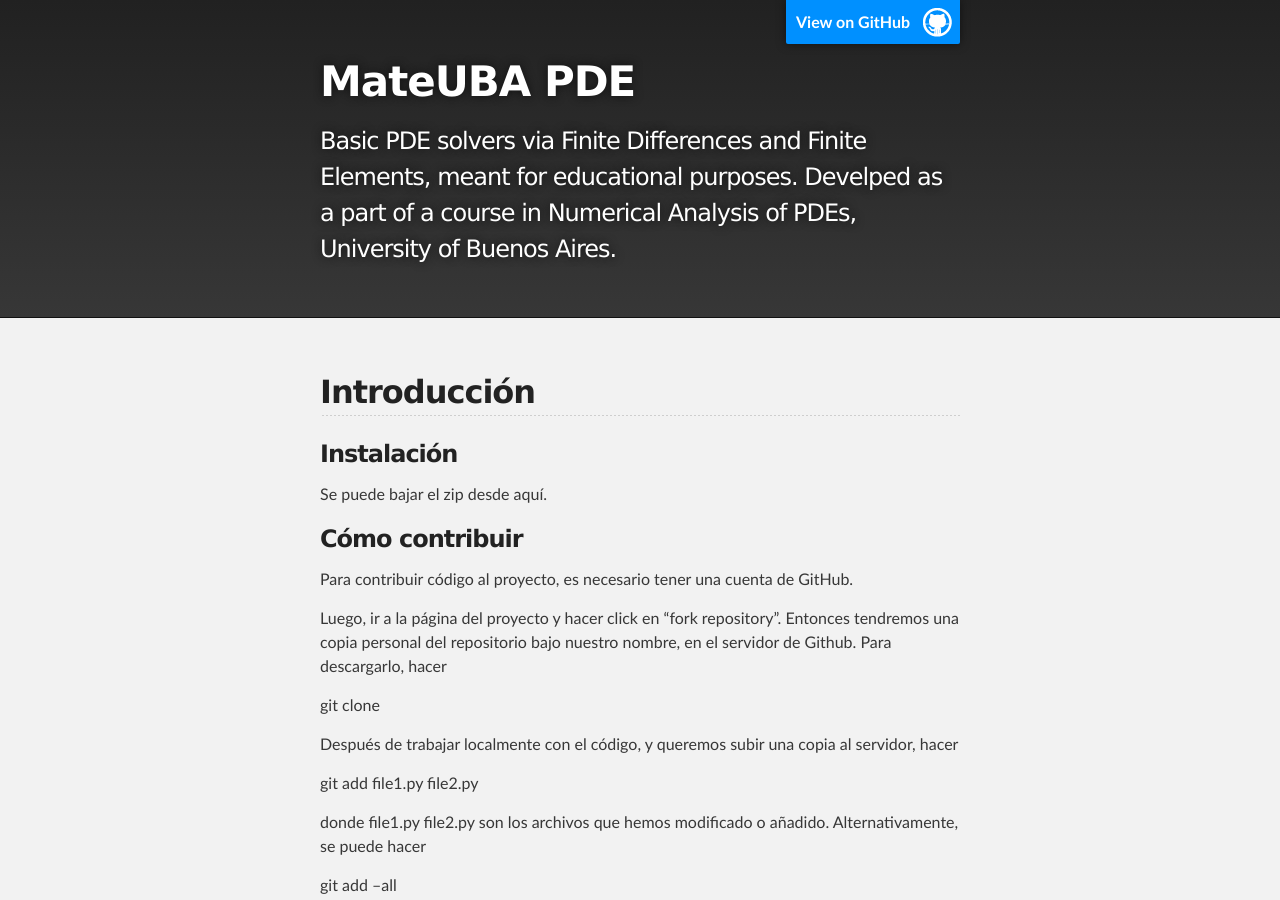
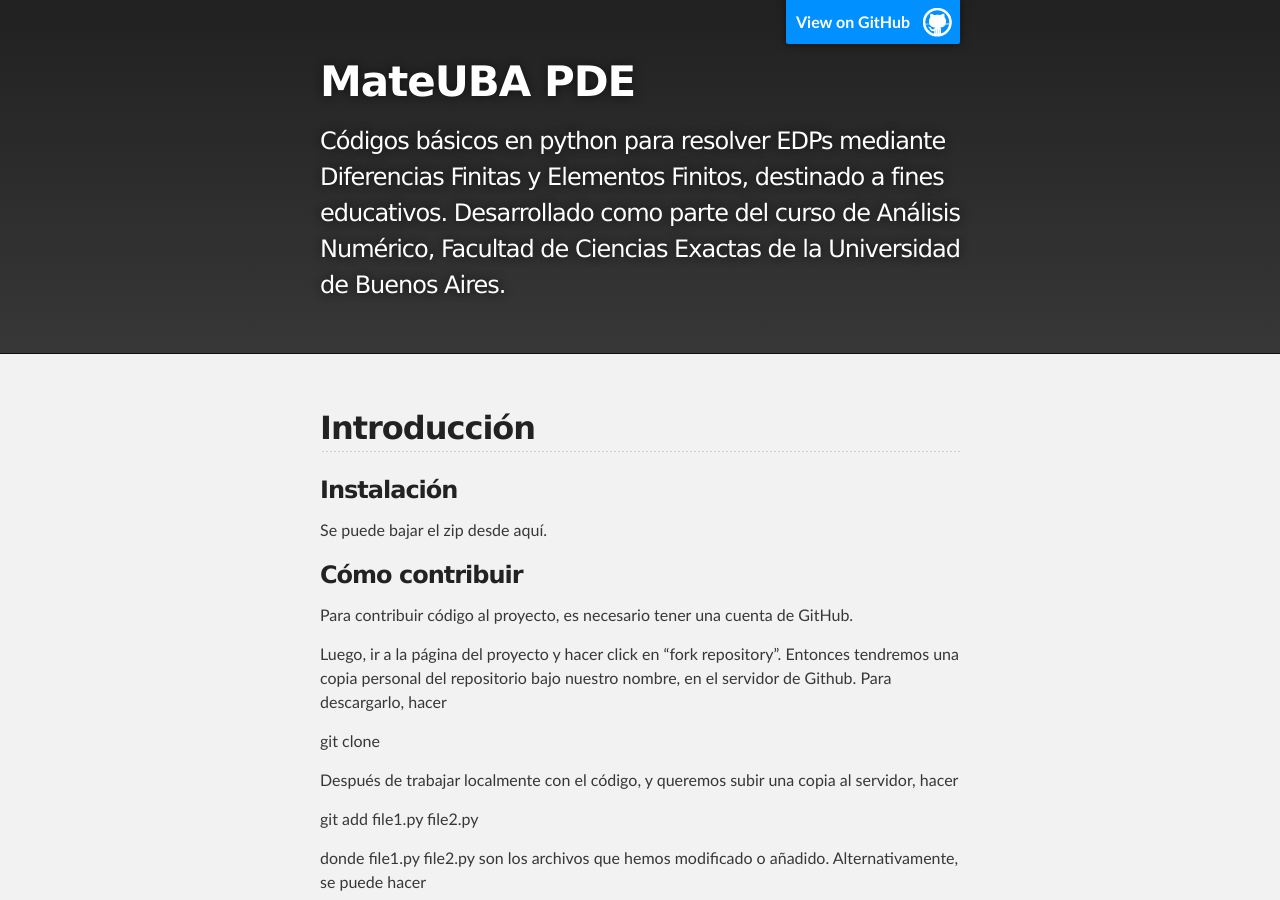
Before and after one commit to mascondosa/MateUBA_PDE, a Jekyll site: the page built from docs/index.md, in a window 1280 px wide and 900 px high. Built offline with Jekyll 4.4.1, drawn with Linux system fonts in a browser that asks for light colours; our own code applies the rules of GitHub Pages for plain Markdown files.

Commit message:
basic info

```diff
--- a/docs/_config.yml
+++ b/docs/_config.yml
@@ -3,10 +3,10 @@ author:
   name: Martín Maas
   email: martin.d.maas@gmail.com
 description: > # this means to ignore newlines until "show_excerpts:"
-  Basic PDE solvers via Finite Differences and Finite Elements,
-  meant for educational purposes. Develped as a part of a course in
-  Numerical Analysis of PDEs, University of Buenos Aires.
-
+  Códigos básicos en python para resolver EDPs mediante Diferencias Finitas
+  y Elementos Finitos, destinado a fines educativos. Desarrollado como parte
+  del curso de Análisis Numérico, Facultad de Ciencias Exactas de la
+  Universidad de Buenos Aires.
 show_excerpts: false # set to true to show excerpts on the homepage
 
 markdown: kramdown
```
